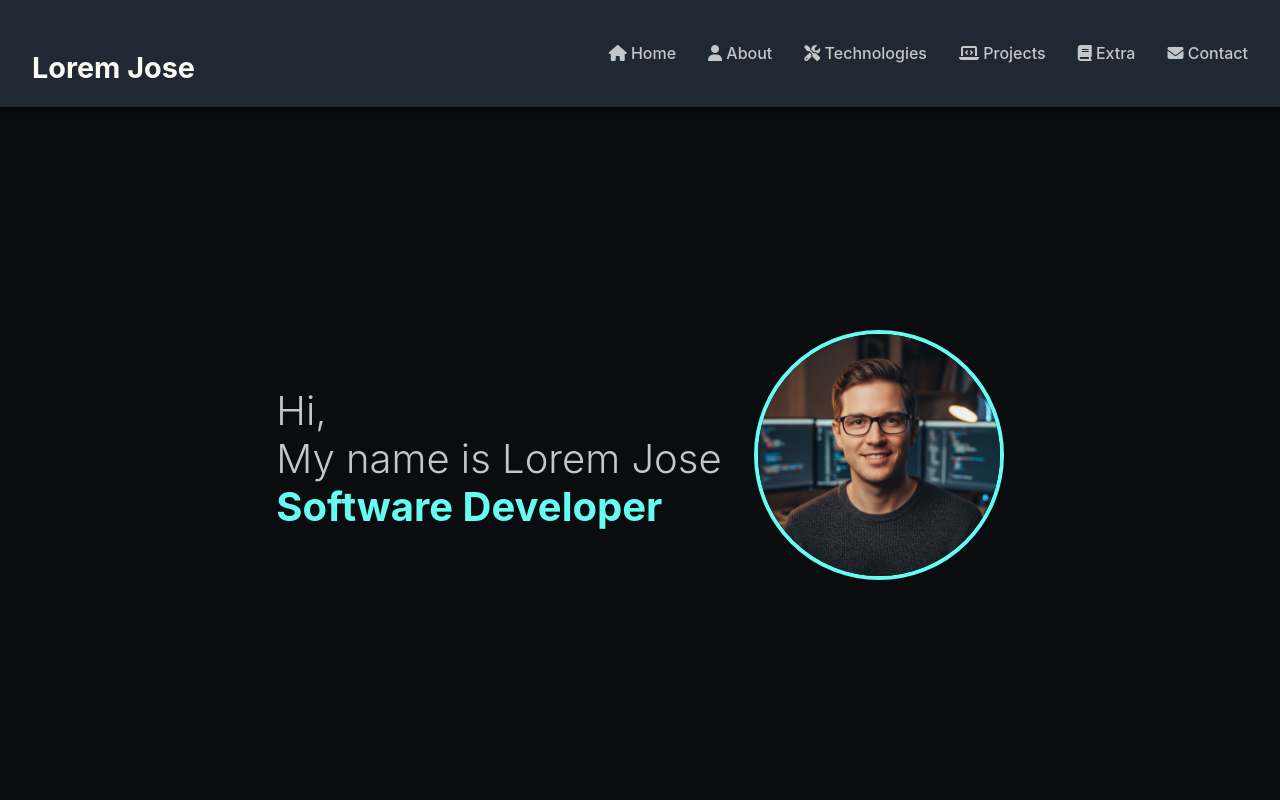
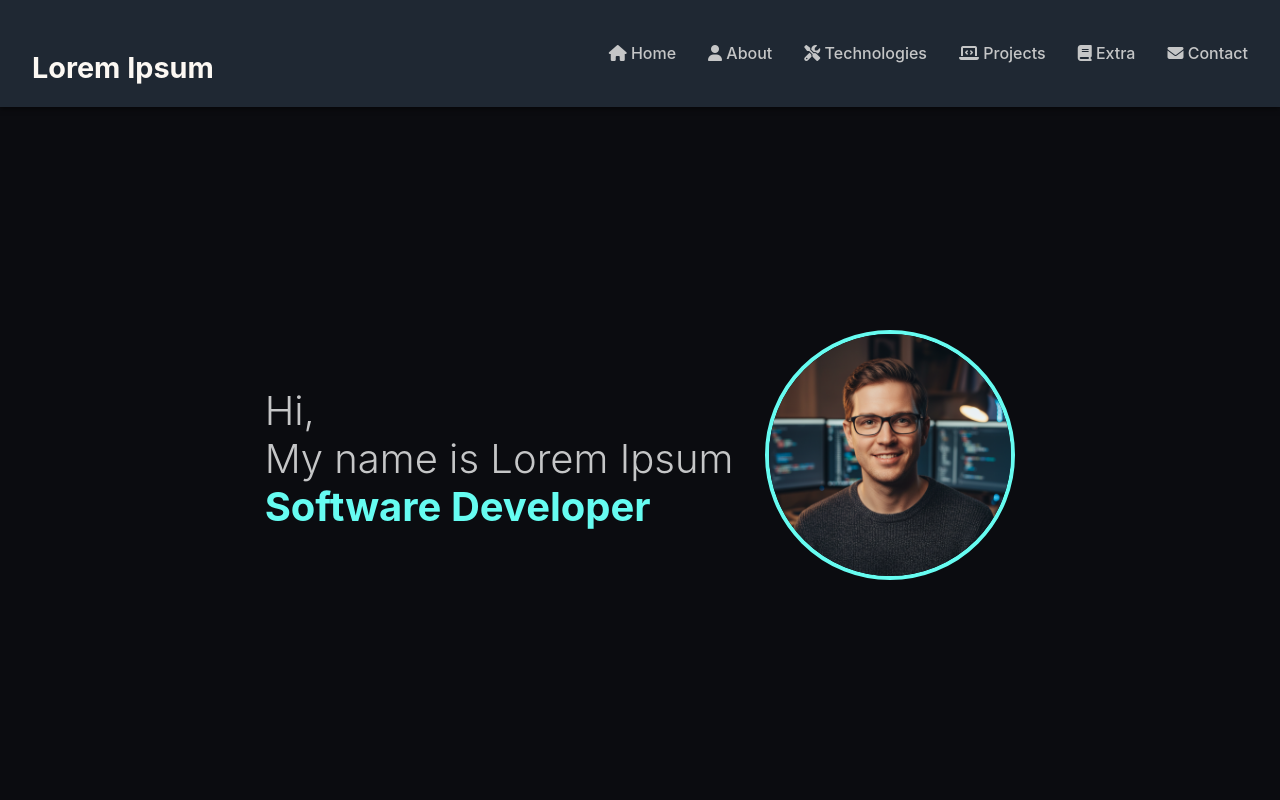
Before and after one commit to jordansantos/wd4e_capstone.github.io, a plain HTML site: page index.html in a window 1280 px wide. Shown: the top 800 px of the page. Drawn offline with Linux system fonts and the light colour scheme.

Commit message:
change name

```diff
--- a/index.html
+++ b/index.html
@@ -11,7 +11,7 @@
 	<body>
 		<div id="top_anchor"></div>
 		<header id="top">
-			<h1>Lorem Jose</h1>
+			<h1>Lorem Ipsum</h1>
 			<button class="menu-toggle" aria-label="Toggle navigation menu">
 				<span class="hamburger"></span>
 			</button>
@@ -55,7 +55,7 @@
 				<h2 class="visually-hidden">Introduction</h2>
 				<div class="text_opening">
 					<p>Hi,</p>
-					<p>My name is Lorem Jose</p>
+					<p>My name is Lorem Ipsum</p>
 					<p>Software Developer</p>
 				</div>
 				<div class="photo_profile">
```
